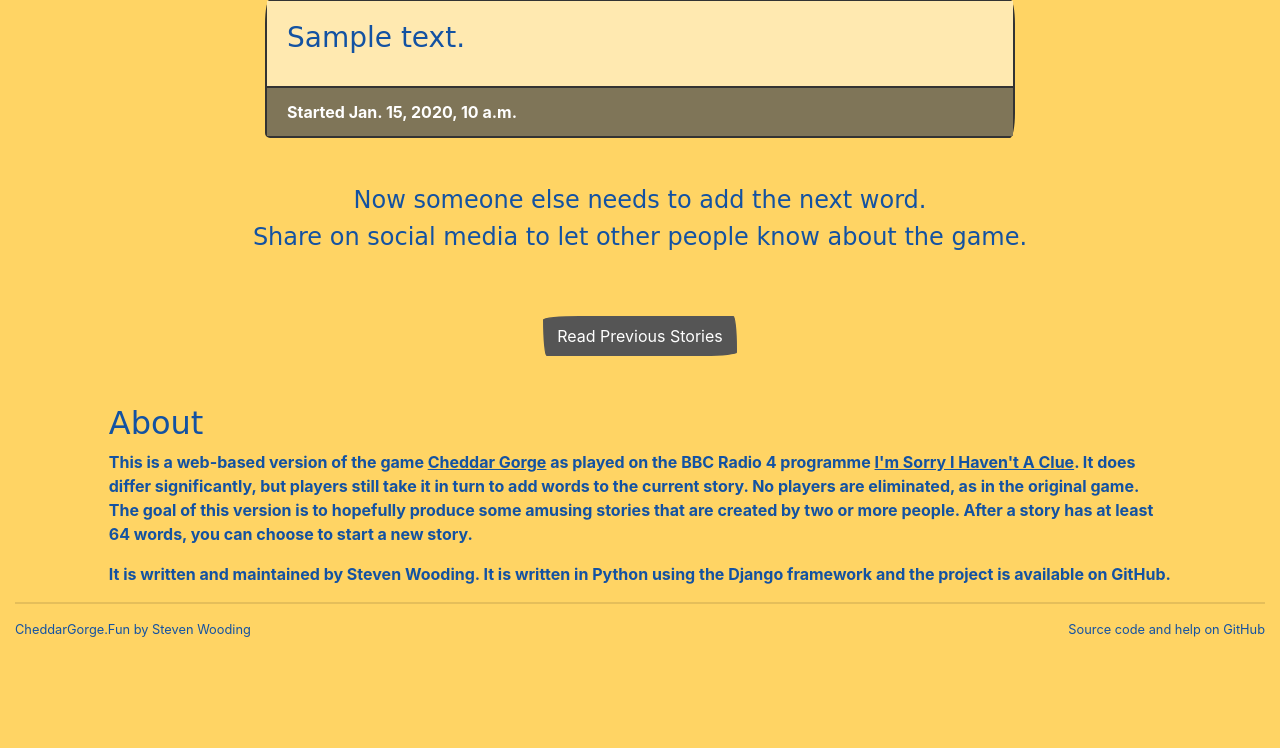
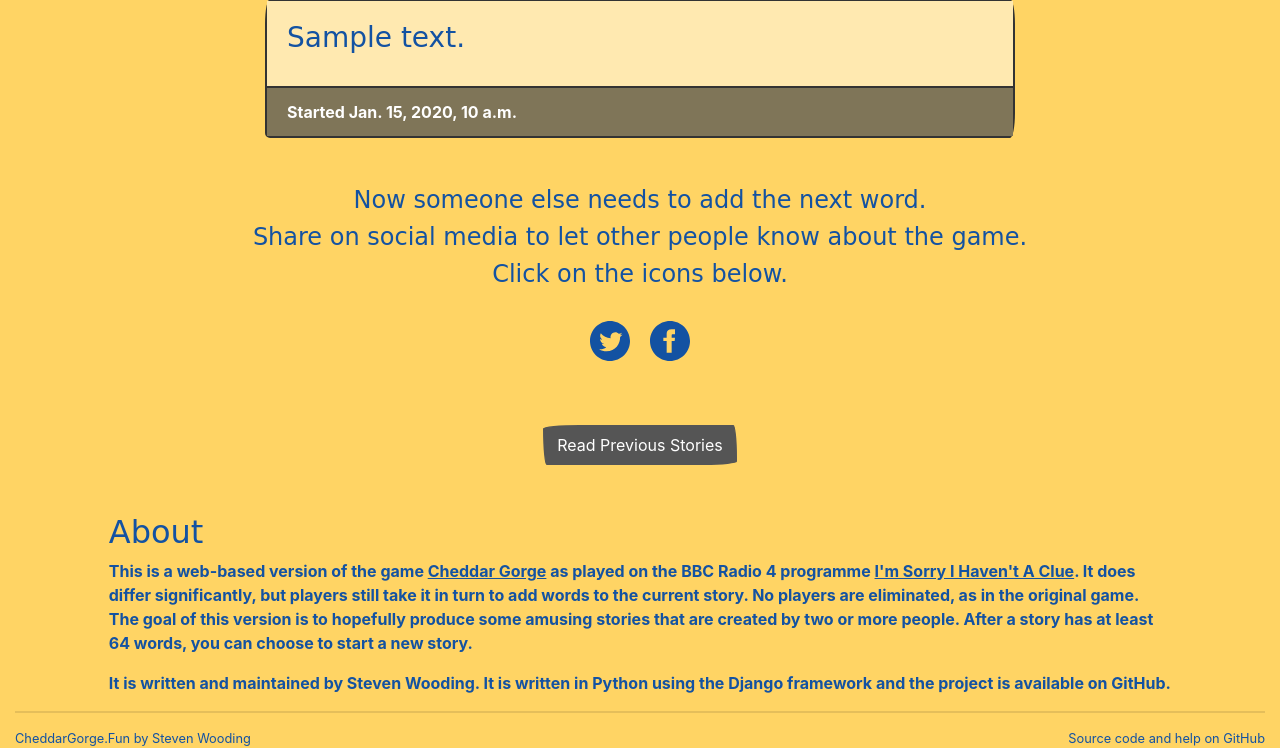
Before and after one commit to SteveWooding/cheddar-gorge, a Django app: page / in a window 1280 px wide. Shown: the part 211-959 px from the top of the page. Before the commit the page ends 848 px from the top, so only its background shows below. Run offline with Django 3.2, Linux system fonts and the light colour scheme; a user stored in the database is signed in; tables that the repository leaves empty hold one stand-in row (values such as "Sample post"); some libraries are stand-ins or nearby versions; some web fonts are replaced.

Commit message:
feat: Add social media share icons

```diff
--- a/cheddargorge/static/css/style.css
+++ b/cheddargorge/static/css/style.css
@@ -70,6 +70,14 @@ a.underline {
   margin-top: 2rem;
 }
 
+.social-media-icons {
+  margin-top: 2rem;
+}
+
+.social-media-icons > a {
+  margin: 0.5rem;
+}
+
 @media screen and (max-width: 425px) {
 
   .story {
--- a/cheddargorge/templates/base.html
+++ b/cheddargorge/templates/base.html
@@ -11,6 +11,24 @@
   <link rel="stylesheet" href="{% static 'css/style.css' %}" media="screen">
 </head>
 <body>
+  <script>
+      window.fbAsyncInit = function() {
+        FB.init({
+          appId            : '308313999705638',
+          autoLogAppEvents : true,
+          xfbml            : true,
+          version          : 'v3.0'
+        });
+      };
+
+      (function(d, s, id){
+          var js, fjs = d.getElementsByTagName(s)[0];
+          if (d.getElementById(id)) {return;}
+          js = d.createElement(s); js.id = id;
+          js.src = "https://connect.facebook.net/en_US/sdk.js";
+          fjs.parentNode.insertBefore(js, fjs);
+        }(document, 'script', 'facebook-jssdk'));
+  </script>
   <div class="container-fluid">
     <ul class="nav nav-pills justify-content-end">
       {% if user.is_authenticated %}
--- a/cheddargorge/wordrelaygame/templates/wordrelaygame/home.html
+++ b/cheddargorge/wordrelaygame/templates/wordrelaygame/home.html
@@ -1,4 +1,5 @@
 {% extends "base.html" %}
+{% load static %}
 {% load bootstrap4 %}
 
 {% block content %}
@@ -34,6 +35,26 @@
     {% else %}
       <h4 class="text-center">Now someone else needs to add the next word.</h4>
       <h4 class="text-center">Share on social media to let other people know about the game.</h4>
+      <h4 class="text-center">Click on the icons below.</h4>
+      <div class="text-center social-media-icons">
+        <a class="twitter-share-button" target="_blank"
+           href="https://twitter.com/intent/tweet?text=I%27ve%20just%20added%20a%20word%20to%20the%20story%20on%20CheddarGorge.fun.%20Why%20not%20continue%20the%20story%3F&url=https%3A%2F%2Fwww.cheddargorge.fun">
+           <img src="{% static 'images/iconmonstr-twitter-4.svg' %}" height="40rem" alt="Tweet icon">
+        </a>
+        <a id="fbShare" href="#">
+          <img src="{% static 'images/iconmonstr-facebook-4.svg' %}" height="40rem" alt="Facebook icon">
+        </a>
+      </div>
+      <script>
+          document.getElementById('fbShare').onclick = function() {
+            FB.ui({
+              method: 'share',
+              display: 'popup',
+              href: 'https://www.cheddargorge.fun',
+              quote: 'Your friend just added a word to the latest story on Cheddar Gorge. Sign up or login now to add the next word...'
+            }, function(response){});
+          }
+          </script>
     {% endif %}
 
   {% else %}
@@ -84,7 +105,8 @@
 
 <p>
   It is written and maintained by Steven Wooding. It is written in Python using
-  the Django framework and the project is available on GitHub.
+  the Django framework and the project is available on
+  <a href="https://github.com/SteveWooding/cheddar-gorge">GitHub</a>.
 </p>
 </div>
 
```
Also changed, not shown: cheddargorge/static/images/iconmonstr-facebook-4.svg (added), cheddargorge/static/images/iconmonstr-twitter-4.svg (added).
